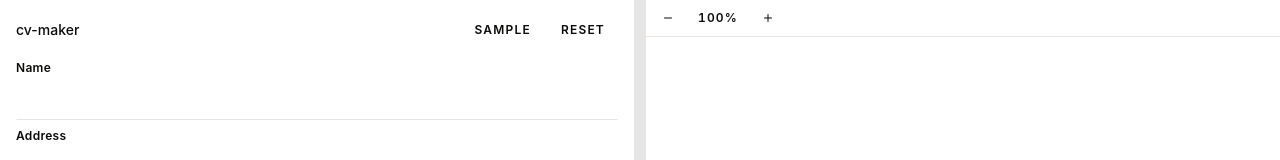
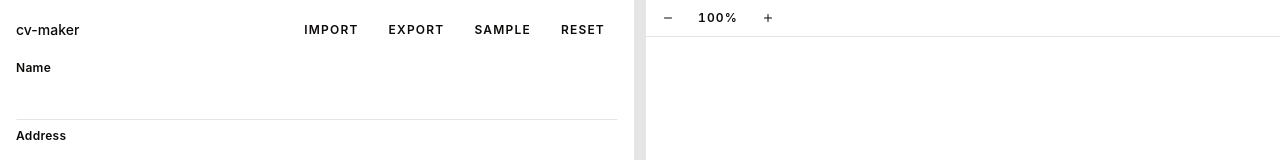
Before and after one commit to mricarte-i/cv-maker, a React (Vite) app: page / in a window 1280 px wide. Shown: the top 160 px of the page. Built offline with nearby package versions, Linux system fonts and the light colour scheme.

Commit message:
content.json import/export

```diff
--- a/src/App.tsx
+++ b/src/App.tsx
@@ -1,4 +1,4 @@
-import { useReducer } from "react";
+import { useReducer, useRef } from "react";
 import { useDefaultLayout } from "react-resizable-panels";
 
 import contentEn from "../sample/content-en.json?raw";
@@ -7,6 +7,7 @@ import { emptyDocument } from "./schema/factory";
 import type { CVDocument } from "./schema/cv";
 import { useAutosave, useStoredDocument } from "./state/persist";
 import { reducer } from "./state/reducer";
+import { exportDocument, importDocument } from "./state/transfer";
 import { useCompiledCV } from "./typst/useCompiledCV";
 import { DispatchCtx } from "./ui/dispatch";
 import { SectionEditor } from "./ui/SectionEditor";
@@ -63,6 +64,24 @@ function Editor({ initial }: { initial: CVDocument }) {
     }
   };
 
+  const fileInput = useRef<HTMLInputElement>(null);
+  const onPick = async (e: React.ChangeEvent<HTMLInputElement>) => {
+    const file = e.target.files?.[0];
+    e.target.value = ""; // so re-picking the same file fires change again
+    if (!file) {
+      return;
+    }
+
+    const r = await importDocument(file);
+    if (!r.ok) {
+      window.alert(`Could not import that file.\n\n${r.error}`);
+      return;
+    }
+    if (window.confirm("Replace this CV with the imported one?")) {
+      dispatch({ type: "doc/replace", doc: r.doc });
+    }
+  };
+
   return (
     <DispatchCtx value={dispatch}>
       <ResizablePanelGroup
@@ -76,6 +95,27 @@ function Editor({ initial }: { initial: CVDocument }) {
             <div className="flex items-center justify-between">
               <h1 className="text-sm font-medium">cv-maker</h1>
               <div className="flex gap-1">
+                <Button
+                  variant="ghost"
+                  size="xs"
+                  onClick={() => fileInput.current?.click()}
+                >
+                  import
+                </Button>
+                <Button
+                  variant="ghost"
+                  size="xs"
+                  onClick={() => exportDocument(doc)}
+                >
+                  export
+                </Button>
+                <input
+                  ref={fileInput}
+                  type="file"
+                  accept="application/json,.json"
+                  className="hidden"
+                  onChange={onPick}
+                />
                 <Button
                   variant="ghost"
                   size="xs"
--- /dev/null
+++ b/src/state/transfer.ts
@@ -0,0 +1,39 @@
+import type { CVDocument } from "../schema/cv";
+import { parseDocument, type ParseResult } from "../schema/parse";
+
+/** `matias-ricarte.json`, or `content.json` before there is a name to slug */
+function filename(doc: CVDocument): string {
+  const slug = doc.name
+    .trim()
+    .toLowerCase()
+    .replace(/[^a-z0-9]+/g, "-")
+    .replace(/^-|-$/g, "");
+  return slug ? `${slug}.json` : "content.json";
+}
+
+export function exportDocument(doc: CVDocument) {
+  const blob = new Blob([JSON.stringify(doc, null, 2)], {
+    type: "application/json",
+  });
+  const url = URL.createObjectURL(blob);
+
+  const a = document.createElement("a");
+  a.href = url;
+  a.download = filename(doc);
+  document.body.append(a); // firefox ignores a click on a detached anchor
+  a.click();
+  a.remove();
+
+  // revoking in the same tick has been known to kill the download mid-flight
+  setTimeout(() => URL.revokeObjectURL(url), 0);
+}
+
+export async function importDocument(file: File): Promise<ParseResult> {
+  let json: unknown;
+  try {
+    json = JSON.parse(await file.text());
+  } catch (e) {
+    return { ok: false, error: `not valid JSON: ${String(e)}` };
+  }
+  return parseDocument(json);
+}
```
Also changed, not shown: .agents/progress.md.
